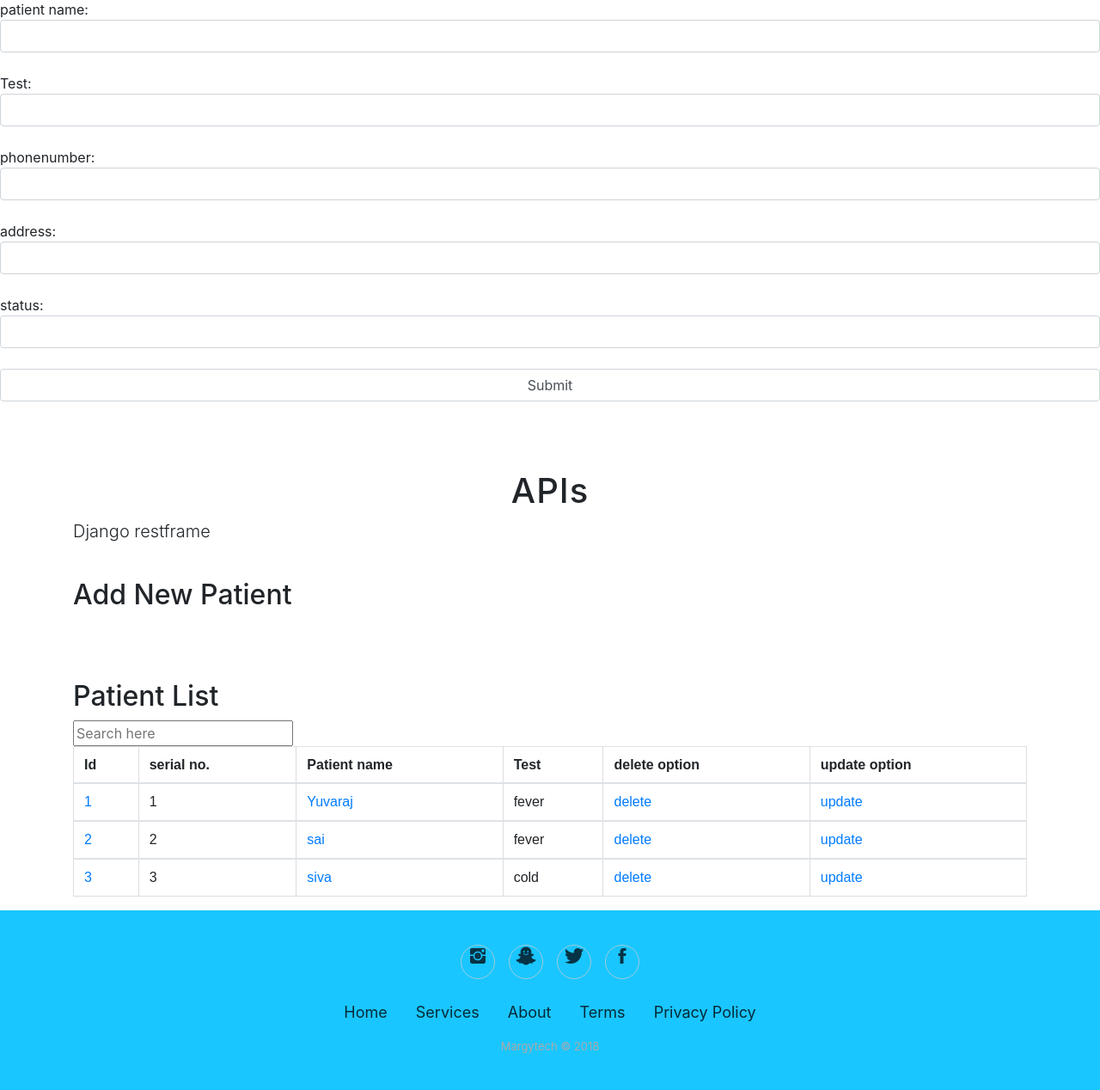
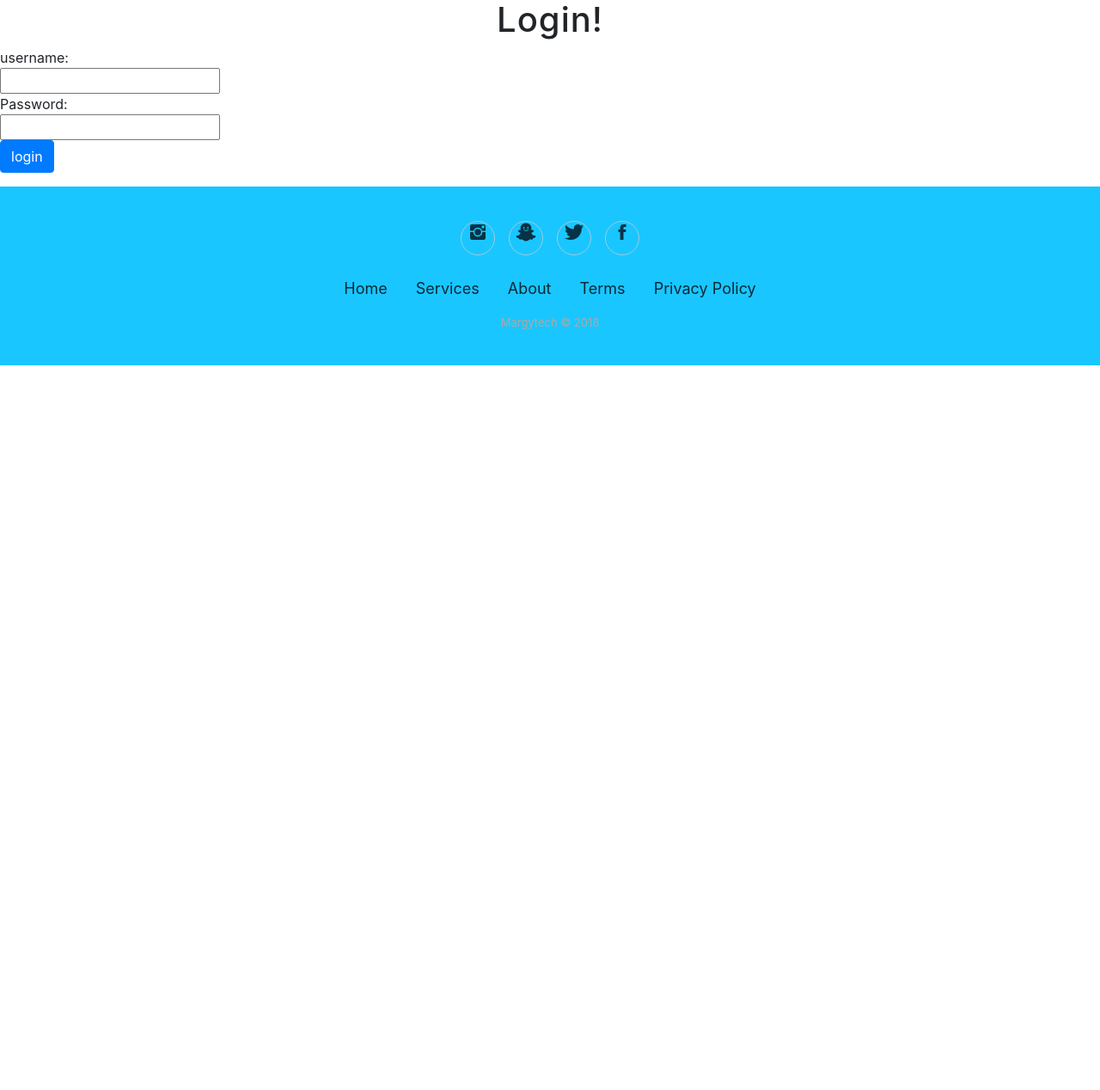
Before and after one commit to yuvaraj2708/djangorestframe, a Django app: page / in a window 1280 px wide. Shown: the part 501-1769 px from the top of the page at 86% size. After the commit the page ends 926 px from the top, so only its background shows below. Run offline with Django 4.2, Linux system fonts and the light colour scheme; a user stored in the database is signed in; data comes from the database, SQL or seed files in the repository; both versions use the stored data as it was after the commit; some libraries are stand-ins or nearby versions.

Commit message:
add login,register page and pdf generate

```diff
--- a/myproject/api/admin.py
+++ b/myproject/api/admin.py
@@ -1,5 +1,7 @@
 from django.contrib import admin
-from .models import Profiles
+from .models import Profiles,Login
 # Register your models here.
 
 admin.site.register(Profiles)
+
+admin.site.register(Login)
--- a/myproject/api/models.py
+++ b/myproject/api/models.py
@@ -1,5 +1,5 @@
 from django.db import models
-
+from django.contrib.auth.models import User
 # Create your models here.
 class Profiles(models.Model):
     id=models.IntegerField(primary_key=True)
@@ -8,3 +8,13 @@ class Profiles(models.Model):
     phonenumber=models.CharField(max_length=200,null=True)
     address=models.CharField(max_length=200,null=True)
     status=models.CharField(max_length=200,null=True)
+
+
+class Login(models.Model):
+    user = models.OneToOneField(User , on_delete=models.CASCADE, null=True ,blank=True)
+    auth_token = models.CharField(max_length=100 , null=True ,blank=True)
+    is_verified = models.BooleanField(default=False, null=True ,blank=True)
+    created_at = models.DateTimeField(auto_now_add=True, null=True ,blank=True)
+
+    class Meta:
+        db_table ='LOGIN'
--- a/myproject/api/templates/details.html
+++ b/myproject/api/templates/details.html
@@ -15,7 +15,7 @@
 
 
 <p>Back to <a href="/">Home</a></p>
-
+<a href="report/{{ profiles.id }}">Report</a>
  {% endblock %}
 </body>
 </html>
--- /dev/null
+++ b/myproject/api/templates/login.html
@@ -0,0 +1,34 @@
+
+{% extends 'base.html' %}
+
+{% block content %}
+
+
+{% if error %}
+{{ error }}
+
+<br/>
+<br/>
+{% endif %}
+
+<h1>Login!</h1>
+
+<form method = "POST" action="{% url 'login' %}">
+    {% csrf_token %}
+    username:
+    <br/>
+    <input type="text" name="username" />
+    <br/>
+    Password:
+    <br/>
+    <input type="password" name="password" />
+    <br/>
+    <input class ="btn btn-primary" type="submit" value= "login" />
+    <br/>
+
+
+
+</form>
+
+
+{% endblock %}
--- a/myproject/api/urls.py
+++ b/myproject/api/urls.py
@@ -1,13 +1,16 @@
 from django.urls import path
 from .views import ProfileApiView,BookApiView
-from .views import update,updaterecord,delete,addrecord,details
+from .views import update,updaterecord,delete,addrecord,details,report,login,signup
 
 urlpatterns = [
-    path('',ProfileApiView.as_view(), name="profile"),
+    path('', login , name="login"),
+    path('register/' , signup , name="register"),
+    path('home/',ProfileApiView.as_view(), name="profile"),
     path('api/',BookApiView.as_view()),
     path('update/<int:id>', update, name='update'),
     path('update/updaterecord/<int:id>', updaterecord, name='updaterecord'),
     path('delete/<int:id>', delete, name='delete'),
-    path('addrecord/', addrecord, name='addrecord'),
-    path('details/<int:id>',details,name="details")
+    path('home/addrecord/', addrecord, name='addrecord'),
+    path('home/details/<int:id>',details,name="details"),
+    path('details/report/<int:id>',report,name="report"),
 ]
--- a/myproject/api/views.py
+++ b/myproject/api/views.py
@@ -9,8 +9,11 @@ from django.http import HttpResponse, HttpResponseRedirect
 from django.template import loader
 from django.urls import reverse
 from django.core.paginator import Paginator, EmptyPage, PageNotAnInteger
-
-
+from fpdf import FPDF
+from django.http import FileResponse
+from django.contrib.auth.models import User
+from django.contrib import auth
+from django.contrib.auth.decorators import login_required
 # Create your views here.
 class ProfileApiView(APIView):
     serializer_class=ProfileSerializer
@@ -95,6 +98,29 @@ def details(request, id):
 
 
 
+def report(request,id):
+
+    profiles = Profiles.objects.get(id=id)
+    context = {
+    'profiles': profiles,
+     }
+    profiles.save()
+    pdf = FPDF('P', 'mm', 'A4')
+    pdf.add_page()
+    pdf.set_font('courier', 'B', 16)
+    pdf.cell(40, 10, 'This is what you have sold this month so far:',0,1)
+    pdf.cell(40, 10, '',0,1)
+    pdf.set_font('courier', '', 12)
+    pdf.cell(200, 8, f"{'title'.ljust(30)} {'author'.rjust(20)}", 0, 1)
+    pdf.line(10, 30, 150, 30)
+    pdf.line(10, 38, 150, 38)
+    # for line in context:
+        #  f"{line['title'].ljust(30)} {line['author'].rjust(20)}"
+
+    pdf.output('report.pdf', 'F')
+    return FileResponse(open('report.pdf', 'rb'), as_attachment=True, content_type='application/pdf')
+
+
 
 class BookApiView(APIView):
     serializer_class=ProfileSerializer
@@ -118,3 +144,31 @@ class BookApiView(APIView):
 
         book=Profiles.objects.all().filter(id=request.data["id"]).values()
         return Response({"Message":"New Book Added!", "Book":book})
+
+
+def signup(request):
+    if request.method == "POST":
+        if request.POST['password1'] == request.POST['password2']:
+            try:
+                User.objects.get(username = request.POST['username'])
+                return render (request,'register.html', {'error':'Username is already taken!'})
+            except User.DoesNotExist:
+                user = User.objects.create_user(request.POST['username'],password=request.POST['password1'])
+                auth.login(request,user)
+                return redirect('')
+        else:
+            return render (request,'register.html', {'error':'Password does not match!'})
+    else:
+        return render(request,'register.html')
+
+@login_required
+def login(request):
+    if request.method == 'POST':
+        user = auth.authenticate(username=request.POST['username'],password = request.POST['password'])
+        if user is not None:
+            auth.login(request,user)
+            return redirect('home/')
+        else:
+            return render (request,'login.html', {'error':'Username or password is incorrect!'})
+    else:
+        return render(request,'login.html')
--- a/myproject/myproject/settings.py
+++ b/myproject/myproject/settings.py
@@ -11,7 +11,7 @@ https://docs.djangoproject.com/en/4.1/ref/settings/
 """
 
 from pathlib import Path
-
+import os
 # Build paths inside the project like this: BASE_DIR / 'subdir'.
 BASE_DIR = Path(__file__).resolve().parent.parent
 
@@ -40,6 +40,7 @@ INSTALLED_APPS = [
     'rest_framework',
     'api',
     'corsheaders',
+
 ]
 
 MIDDLEWARE = [
@@ -58,7 +59,7 @@ ROOT_URLCONF = 'myproject.urls'
 TEMPLATES = [
     {
         'BACKEND': 'django.template.backends.django.DjangoTemplates',
-        'DIRS': [],
+        'DIRS': [os.path.join(BASE_DIR, "person/templates")],
         'APP_DIRS': True,
         'OPTIONS': {
             'context_processors': [
```
Also changed, not shown: myproject/api/templates/add.html (deleted, +0 -29 lines), myproject/api/templates/base.html (+26 -4 lines), myproject/api/templates/register.html (added, +38 -0 lines), myproject/api/migrations/0004_login.py (added), myproject/api/migrations/0005_alter_login_table.py (added), myproject/api/serializers.py (line endings or trailing spaces), myproject/db.sqlite3.
